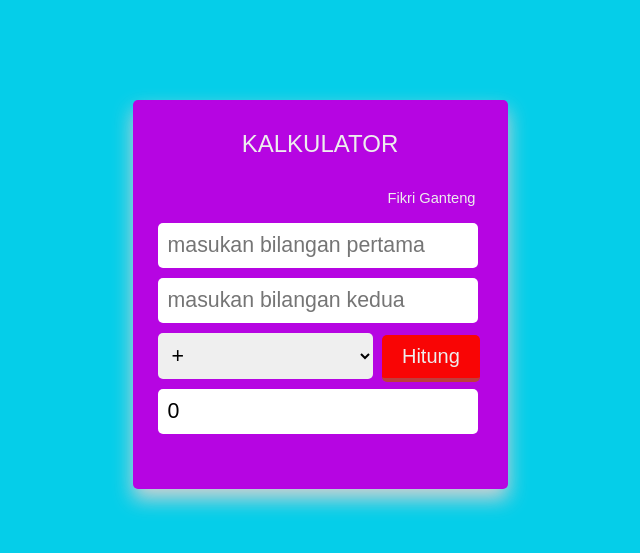
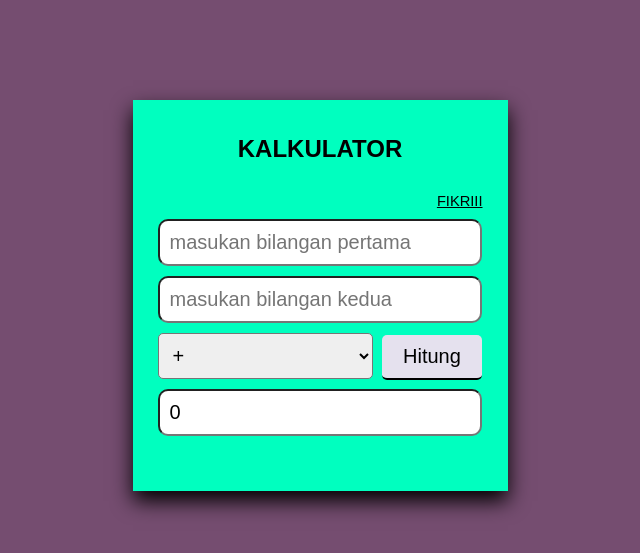
Before and after one commit to Momochfikri/kalkulator, a PHP site: page / in a window 1280 px wide. Shown: the top 553 px of the page, without its empty margins (320-960 px from the left). Run offline with PHP 8.4, Linux system fonts and the light colour scheme.

Commit message:
Add files via upload

```diff
--- a/index.php
+++ b/index.php
@@ -1,38 +1,22 @@
+<?php include "proses.php" ;
+?>
 <!DOCTYPE html>
-<html>
+<html lang="en">
 <head>
-	<title>Kalkulator</title>
+    <meta charset="UTF-8">
+    <meta http-equiv="X-UA-Compatible" content="IE=edge">
+    <meta name="viewport" content="width=device-width, initial-scale=1.0">
+    <title>kalkulator</title>
     <link rel="stylesheet" type="text/css" href="style.css">
 </head>
 <body>
-	<?php
-	if(isset($_POST['hitung'])){
-		$bil1 = $_POST['bil1'];
-		$bil2 = $_POST['bil2'];
-		$operasi = $_POST['operasi'];
-		switch ($operasi) {
-			case 'tambah':
-				$hasil = $bil1+$bil2;
-			break;
-			case 'kurang':
-				$hasil = $bil1-$bil2;
-			break;
-			case 'kali':
-				$hasil = $bil1*$bil2;
-			break;
-			case 'bagi':
-				$hasil = $bil1/$bil2;
-			break;
-		}
-	}
-	?>
     <div class="kalkulator">
         <h2 class="judul">KALKULATOR</h2>
-		<a class="brand" href="">Fikri Ganteng</a>
-		<form method="post" action="index.php">
+        <a class="brand" href="">FIKRIII</a>
+        <form action="" method="post">
         <input type="text" name="bil1" class="bil" autocomplete="off" placeholder="masukan bilangan pertama">
         <input type="text" name="bil2" class="bil" autocomplete="off" placeholder="masukan bilangan kedua">
-			<select class="opt" name="operasi">
+        <select name="operasi" id="opt">
             <option value="tambah">+</option>
             <option value="kurang">-</option>
             <option value="kali">x</option>
@@ -40,9 +24,9 @@
         </select>
         <input type="submit" name="hitung" value="Hitung" class="tombol">
         </form>
-		<?php if(isset($_POST['hitung'])){ ?>
+        <?php if(isset($_POST['hitung'])){?>
         <input type="text" value="<?php echo $hasil; ?>" class="bil">
-		<?php }else{ ?>
+        <?php }else{?>
             <input type="text" value="0" class="bil">
             <?php } ?>
         </div>
--- /dev/null
+++ b/proses.php
@@ -0,0 +1,21 @@
+<?php
+    if(isset($_POST['hitung'])) {
+    $bil1 = $_POST['bil1'];
+    $bil2 = $_POST['bil2'];
+    $operasi =$_POST['operasi'];
+    switch ($operasi) {
+        case 'tambah' :
+            $hasil = $bil1+$bil2;
+            break;
+        case 'kurang' :
+            $hasil = $bil1-$bil2;
+            break;
+        case 'kali' :
+            $hasil = $bil1*$bil2;
+            break;
+        case 'bagi':
+            $hasil = $bil1/$bil2;
+            break;
+    }
+}
+?>
--- a/style.css
+++ b/style.css
@@ -1,57 +1,63 @@
-body{
-	background: #05cee9;
+body {
+    background: rgb(117, 77, 112);
     font-family: sans-serif;
 }
 
-.kalkulator{
+.kalkulator {
+    background-color: rgb(0, 255, 191);
     width: 335px;
-	background: #b605e2;
     margin: 100px auto;
-	padding: 10px 20px 50px 20px;
-	border-radius: 5px;
-	box-shadow: 0px 10px 20px 0px #D1D1D1;
+    padding:10px 20px 50px 20px;
+    box-shadow: 0px 10px 20px 0px;
+
+
+
 }
 
-.bil{
+.judul {
+    padding: 5px ;
+    text-align: center;
+    color: black;
+    text-decoration: none;
+    font-size: normal;
+
+
+
+}
+
+.brand {
+    float: right;
+    color: black;
+    font-size: 11pt;
+    margin: 5px;
+
+}
+
+.bil {
     width: 300px;
     margin: 5px;
-	border: none;
-	font-size: 16pt;
-	border-radius: 5px;
     padding: 10px;
+    border-radius: 10px;
+    font-size: 20px;
+    box-shadow: 0px;
+
 }
 
-.opt{
-	font-size: 16pt;
-	border: none;
+#opt {
     width: 215px;
     margin: 5px;
     border-radius: 5px;
     padding: 10px;
+    font-size: 15pt;
 }
 
 .tombol{
-	background: #f90505;
+    width: 100px;
+    padding:10px ;
+    border-radius: 5px ;
+    font-size: 15pt;
+    border-left: none;
+    border-right: none;
     border-top: none;
-	border-right: none;
-	border-left: none;
-	border-radius: 5px;
-	padding: 10px 20px;
-	color: #eee;
-	font-size: 15pt;
-	border-bottom:4px solid #BF3D3D;
+    background-color: rgb(229, 225, 238);
 }
-
-.brand{
-	color: #eee;
-	font-size: 11pt;
-	float: right;
-	text-decoration: none;
-	margin: 12px;
-}
-
-.judul{
-	text-align: center;
-	color: #eee;
-	font-weight: normal;
-}
```
Lines whose indentation alone changed are shown as unchanged.
